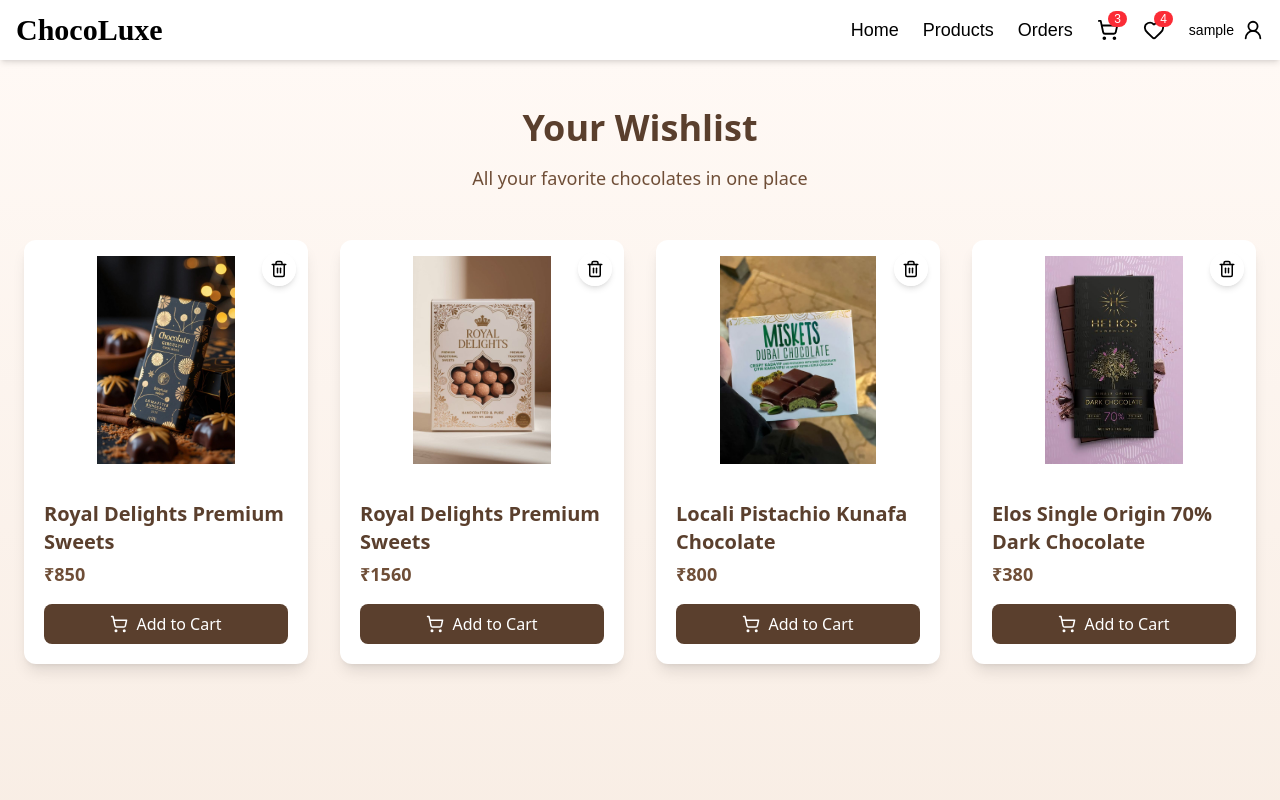
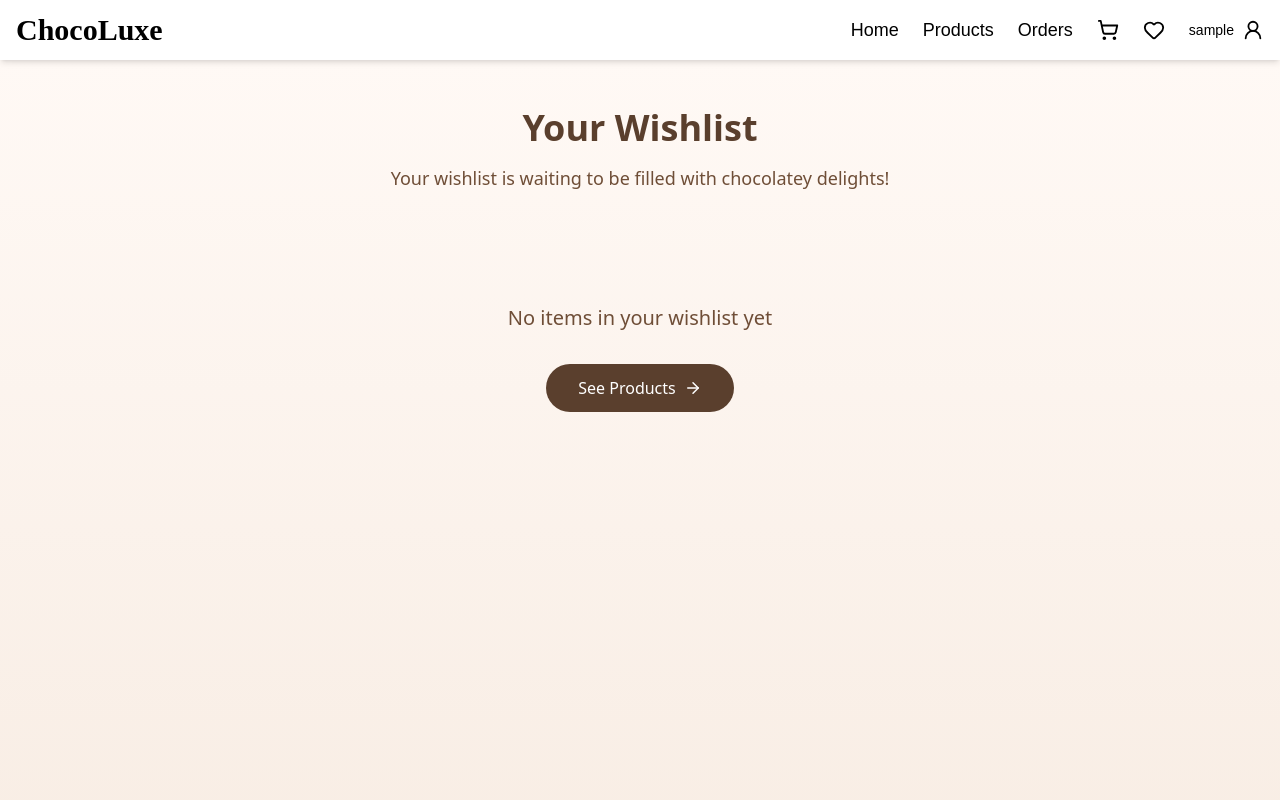
Before and after one commit to cp-dotcom/chocolate, a React (Vite) app: page /wishlist in a window 1280 px wide. Shown: the top 800 px of the page. Built offline with nearby package versions, Linux system fonts and the light colour scheme; data requests are answered from the project's data file; sample sign-in values are in the browser's storage.

Commit message:
admin review day

```diff
--- a/db.json
+++ b/db.json
@@ -17,12 +17,6 @@
       "id": "ab4d",
       "username": "cp",
       "email": "cp@gmail.com",
-      "password": "12345678"
-    },
-    {
-      "id": "43ca",
-      "username": "gol",
-      "email": "gol@gmail.com",
       "password": "12345678"
     },
     {
@@ -345,7 +339,7 @@
     },
     {
       "id": "5092",
-      "userId": "43ca",
+      "userId": null,
       "productId": "7",
       "name": "MABON Dark Chocolate Almonds",
       "image": "productsimg/dubai3.jpg",
@@ -354,7 +348,7 @@
     },
     {
       "id": "58af",
-      "userId": "43ca",
+      "userId": null,
       "productId": "12",
       "name": "Royal Delights Premium Sweets",
       "image": "productsimg/premium1.jpg",
@@ -389,7 +383,16 @@
       "qty": 1
     },
     {
-      "id": "11a0",
+      "id": "fdf8",
+      "userId": "a4d1",
+      "productId": "7",
+      "name": "MABON Dark Chocolate Almonds",
+      "image": "productsimg/dubai3.jpg",
+      "price": 300,
+      "qty": 1
+    },
+    {
+      "id": "43e7",
       "userId": "ab4d",
       "productId": "12",
       "name": "Royal Delights Premium Sweets",
@@ -398,43 +401,7 @@
       "qty": 1
     },
     {
-      "id": "d954",
-      "userId": "ab4d",
-      "productId": "11",
-      "name": "Cnstowy Roast Almond Chocolate",
-      "image": "productsimg/milk1.jpg",
-      "price": 299,
-      "qty": 1
-    },
-    {
-      "id": "722f",
-      "userId": "ab4d",
-      "productId": "7",
-      "name": "MABON Dark Chocolate Almonds",
-      "image": "productsimg/dubai3.jpg",
-      "price": 300,
-      "qty": 1
-    },
-    {
-      "id": "57df",
-      "userId": "ab4d",
-      "productId": "8",
-      "name": "Locali Pistachio Kunafa Chocolate",
-      "image": "productsimg/dubai4.jpg",
-      "price": 800,
-      "qty": 1
-    },
-    {
-      "id": "a5e8",
-      "userId": "ab4d",
-      "productId": "6",
-      "name": "HELOS Dark Chocolate Bar",
-      "image": "productsimg/dubai2.jpg",
-      "price": 380,
-      "qty": 1
-    },
-    {
-      "id": "72d3",
+      "id": "3518",
       "userId": "ab4d",
       "productId": "10",
       "name": "Happy Joy Premium Milk Chocolate",
@@ -443,66 +410,21 @@
       "qty": 1
     },
     {
-      "id": "a546",
+      "id": "3df5",
       "userId": "ab4d",
-      "productId": null,
-      "name": "pro",
-      "image": "add.jpeg",
-      "price": "100000",
+      "productId": "2",
+      "name": "Castean Dairy Milk Chocolate with Roasted Almonds",
+      "image": "productsimg/dairy1.jpg",
+      "price": 220,
       "qty": 1
     },
     {
-      "id": "3605",
-      "userId": "a4d1",
-      "productId": "15",
-      "name": "Royal Delights Premium Sweets",
-      "image": "productsimg/premium4.jpg",
-      "price": 1560,
-      "qty": 1
-    },
-    {
-      "id": "e0ce",
-      "userId": "a4d1",
-      "productId": "16",
-      "name": "Ferrero Rocher",
-      "image": "productsimg/premium5.jpg",
-      "price": 340,
-      "qty": 1
-    },
-    {
-      "id": "17e2",
-      "userId": "a4d1",
-      "productId": "13",
-      "name": "Kumara Cocoa Pistachio Chocolate",
-      "image": "productsimg/premium2.jpg",
-      "price": 1600,
-      "qty": 1
-    },
-    {
-      "id": "df70",
-      "userId": "1",
-      "productId": "7",
-      "name": "MABON Dark Chocolate Almonds",
-      "image": "productsimg/dubai3.jpg",
-      "price": 300,
-      "qty": 1
-    },
-    {
-      "id": "71fc",
-      "userId": "1",
-      "productId": "6",
-      "name": "HELOS Dark Chocolate Bar",
-      "image": "productsimg/dubai2.jpg",
-      "price": 380,
-      "qty": 1
-    },
-    {
-      "id": "a4d4",
-      "userId": "1",
-      "productId": "5",
-      "name": "Gold Quibai Kadayif Chocolate",
-      "image": "productsimg/dubai1.jpg",
-      "price": 600,
+      "id": "ef0e",
+      "userId": "ab4d",
+      "productId": "1",
+      "name": "Happy Hempo Joy",
+      "image": "productsimg/choco1.jpg",
+      "price": 270,
       "qty": 1
     }
   ],
@@ -662,54 +584,6 @@
       "productId": "5"
     },
     {
-      "id": "7",
-      "name": "MABON Dark Chocolate Almonds",
-      "description": "55% dark chocolate with roasted almonds, organic cacao, vegan-friendly, and crafted in India.",
-      "price": 300,
-      "category": "Dubai chocolates",
-      "image": "productsimg/dubai3.jpg",
-      "userId": "ab4d",
-      "productId": "7"
-    },
-    {
-      "id": "12",
-      "name": "Royal Delights Premium Sweets",
-      "description": "Handcrafted traditional sweets, 500g box. Includes assorted flavors and textures.",
-      "price": 850,
-      "category": "Premium",
-      "image": "productsimg/premium1.jpg",
-      "userId": "ab4d",
-      "productId": "12"
-    },
-    {
-      "id": "9",
-      "name": "Miskets Dubai Kadayif Chocolate",
-      "description": "Milk chocolate with crispy Kadayif and Antep pistachios. Bilingual packaging (English/Turkish).",
-      "price": 600,
-      "category": "Gift Pack",
-      "image": "productsimg/gift1.jpg",
-      "userId": "ab4d",
-      "productId": "9"
-    },
-    {
-      "id": "11",
-      "name": "Cnstowy Roast Almond Chocolate",
-      "description": "Classic dairy milk chocolate with crunchy roasted almonds.",
-      "price": 299,
-      "category": "Milk Chocolate",
-      "image": "productsimg/milk1.jpg",
-      "userId": "ab4d",
-      "productId": "11"
-    },
-    {
-      "id": "abc3",
-      "userId": "1",
-      "productId": "12",
-      "name": "Royal Delights Premium Sweets",
-      "image": "productsimg/premium1.jpg",
-      "price": 850
-    },
-    {
       "id": "5930",
       "userId": "a3c6",
       "productId": "6",
@@ -732,30 +606,6 @@
       "name": "Royal Delights Premium Sweets",
       "image": "productsimg/premium4.jpg",
       "price": 1560
-    },
-    {
-      "id": "9bcf",
-      "userId": "1",
-      "productId": "15",
-      "name": "Royal Delights Premium Sweets",
-      "image": "productsimg/premium4.jpg",
-      "price": 1560
-    },
-    {
-      "id": "a497",
-      "userId": "a4d1",
-      "productId": "12",
-      "name": "Royal Delights Premium Sweets",
-      "image": "productsimg/premium1.jpg",
-      "price": 850
-    },
-    {
-      "id": "47ae",
-      "userId": "a4d1",
-      "productId": "4",
-      "name": "Elos Single Origin 70% Dark Chocolate",
-      "image": "productsimg/dark2.jpg",
-      "price": 380
     },
     {
       "id": "62f4",
@@ -790,23 +640,52 @@
       "price": 220
     },
     {
-      "id": "c68f",
-      "userId": "1",
+      "id": "44d3",
+      "userId": "a4d1",
       "productId": "8",
       "name": "Locali Pistachio Kunafa Chocolate",
       "image": "productsimg/dubai4.jpg",
       "price": 800
     },
     {
-      "id": "4",
-      "name": "Elos Single Origin 70% Dark Chocolate",
-      "price": 380,
-      "image": "productsimg/dark2.jpg",
-      "category": "Dark Chocolate",
-      "details": "",
-      "description": "A premium dark chocolate bar crafted from single-origin cocoa beans with 70% cocoa content. Intense yet balanced flavor profile with notes of red fruit and subtle earthiness, ideal for dark chocolate connoisseurs.",
-      "userId": "1",
-      "productId": "4"
+      "id": "72dd",
+      "userId": "a4d1",
+      "productId": "6",
+      "name": "HELOS Dark Chocolate Bar",
+      "image": "productsimg/dubai2.jpg",
+      "price": 380
+    },
+    {
+      "id": "c3f4",
+      "userId": "a4d1",
+      "productId": "5",
+      "name": "Gold Quibai Kadayif Chocolate",
+      "image": "productsimg/dubai1.jpg",
+      "price": 600
+    },
+    {
+      "id": "282a",
+      "userId": "a4d1",
+      "productId": "7",
+      "name": "MABON Dark Chocolate Almonds",
+      "image": "productsimg/dubai3.jpg",
+      "price": 300
+    },
+    {
+      "id": "88cc",
+      "userId": "ab4d",
+      "productId": "6",
+      "name": "HELOS Dark Chocolate Bar",
+      "image": "productsimg/dubai2.jpg",
+      "price": 380
+    },
+    {
+      "id": "d923",
+      "userId": "ab4d",
+      "productId": "7",
+      "name": "MABON Dark Chocolate Almonds",
+      "image": "productsimg/dubai3.jpg",
+      "price": 300
     }
   ],
   "orders": [
@@ -1306,6 +1185,37 @@
       "total": 1780,
       "status": "shipped",
       "date": "2025-07-25T09:40:35.211Z"
+    },
+    {
+      "id": "7856",
+      "userId": "ab4d",
+      "items": [
+        {
+          "id": "47d6",
+          "userId": "ab4d",
+          "productId": "13",
+          "name": "Kumara Cocoa Pistachio Chocolate",
+          "image": "productsimg/premium2.jpg",
+          "price": 1600,
+          "qty": 13
+        },
+        {
+          "id": "61b7",
+          "userId": "ab4d",
+          "productId": "14",
+          "name": "GIRUULTY Artisan Chocolate",
+          "image": "productsimg/premium3.jpg",
+          "price": 1999,
+          "qty": 5
+        }
+      ],
+      "name": "vishnu",
+      "address": "calicut",
+      "phone": "8888888888",
+      "payment": "cod",
+      "total": 30795,
+      "status": "pending",
+      "date": "2025-07-26T04:35:09.353Z"
     }
   ]
 }
--- a/src/Components/Admin/AdminLayout.jsx
+++ b/src/Components/Admin/AdminLayout.jsx
@@ -100,7 +100,7 @@
 
 
 
-            <div className="flex items-center space-x-3">
+          <div className="flex items-center space-x-3">
             <div className="text-right">
               <p className="text-sm font-medium text-slate-800">
                 {admin?.username || "Admin"}
--- a/src/Components/Wishlist.jsx
+++ b/src/Components/Wishlist.jsx
@@ -22,6 +22,20 @@
       fetchCart();
     }
   }, [user]);
+
+
+
+    const handleRemove = async (id) => {
+    try {
+      await removeFromWishlist(id);
+      toast.success("Item removed from wishlist");
+    } catch (err) {
+      toast.error("Failed to remove item.");
+    }
+  };
+
+
+
 
   const moveToCart = async (item) => {
     const productId = item.productId || item.id;
@@ -92,8 +106,8 @@
                     alt={item.name}
                     className="w-full h-full object-contain transition-transform duration-500 group-hover:scale-105 p-4"
                   />
-                  <button
-                    onClick={() => removeFromWishlist(item.id)}
+                 <button
+                    onClick={() => handleRemove(item.id)}
                     className="absolute top-3 right-3 bg-white/90 p-2 rounded-full shadow-md hover:bg-red-500 hover:text-white transition"
                     title="Remove"
                   >
--- a/src/index.css
+++ b/src/index.css
@@ -17,7 +17,8 @@
 
 #root{
   /* background-image: url("cvp.jpg"); */
-background: linear-gradient(to top, #f9c7b3, #987c74);
+
+background: linear-gradient(to top, #f9c7b3, #987c74 );
 
 
 
```
